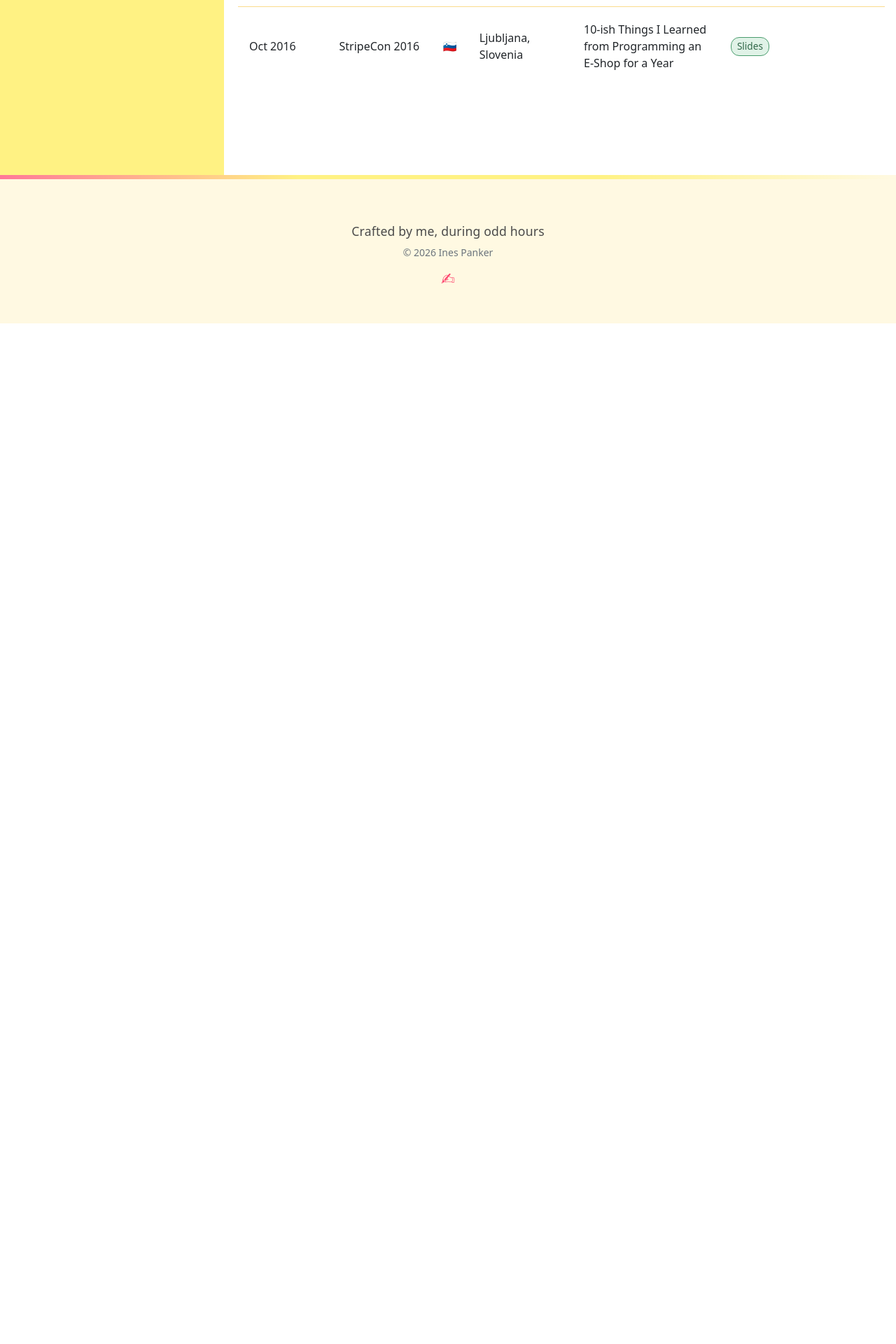
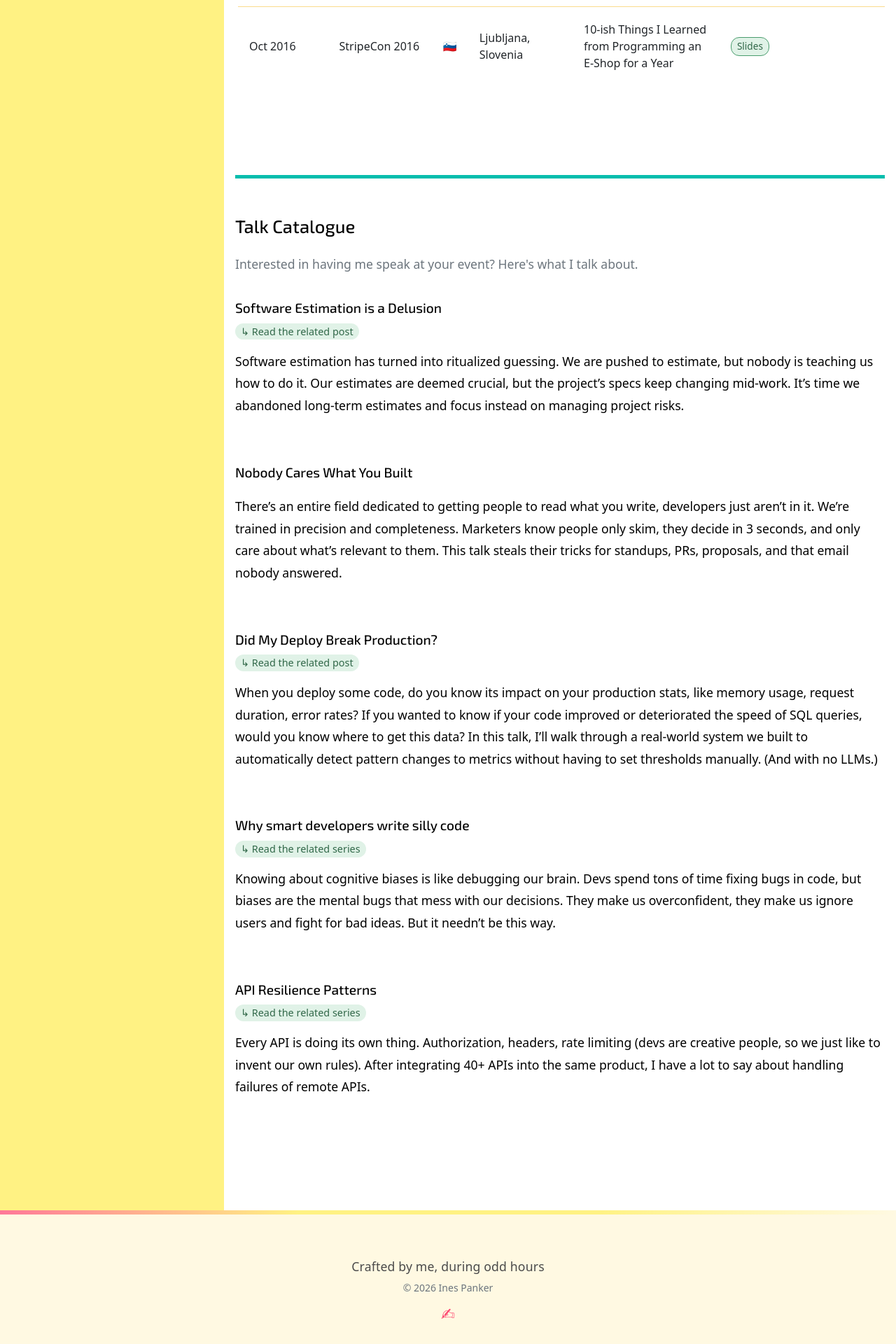
Before and after one commit to inesp/inesp.github.io, a Jekyll site: the page built from talks.html, in a window 1280 px wide. Shown: the part 1716-3636 px from the top of the page at 70% size. Built offline with Jekyll 4.4.1, drawn with Linux system fonts in a browser that asks for light colours; nearby versions of some CDN libraries; some web fonts are replaced; a style sheet for code colours, icons or effects is not loaded; before the commit the page ends 2178 px from its top, so only the background shows below that.

Commit message:
Add a talks catalogue
why: for the fun of it, I guess :-)

```diff
--- /dev/null
+++ b/_data/talk_catalogue.yml
@@ -0,0 +1,20 @@
+- title: Software Estimation is a Delusion
+  post_slug: estimation-is-a-delusion
+  description: Software estimation has turned into ritualized guessing. We are pushed to estimate, but nobody is teaching us how to do it. Our estimates are deemed crucial, but the project's specs keep changing mid-work. It's time we abandoned long-term estimates and focus instead on managing project risks.
+
+- title: Nobody Cares What You Built
+  post_slug:
+  series:
+  description: There's an entire field dedicated to getting people to read what you write, developers just aren't in it. We're trained in precision and completeness. Marketers know people only skim, they decide in 3 seconds, and only care about what's relevant to them. This talk steals their tricks for standups, PRs, proposals, and that email nobody answered.
+
+- title: Did My Deploy Break Production?
+  post_slug: impact-of-a-deploy
+  description: When you deploy some code, do you know its impact on your production stats, like memory usage, request duration, error rates? If you wanted to know if your code improved or deteriorated the speed of SQL queries, would you know where to get this data? In this talk, I’ll walk through a real-world system we built to automatically detect pattern changes to metrics without having to set thresholds manually. (And with no LLMs.)
+
+- title: Why smart developers write silly code
+  series: Cognitive Biases in Code
+  description: Knowing about cognitive biases is like debugging our brain. Devs spend tons of time fixing bugs in code, but biases are the mental bugs that mess with our decisions. They make us overconfident, they make us ignore users and fight for bad ideas. But it needn't be this way.
+
+- title: API Resilience Patterns
+  series: API Resilience Patterns
+  description: Every API is doing its own thing. Authorization, headers, rate limiting (devs are creative people, so we just like to invent our own rules). After integrating 40+ APIs into the same product, I have a lot to say about handling failures of remote APIs.
--- a/_sass/colors.scss
+++ b/_sass/colors.scss
@@ -23,7 +23,7 @@ $color-green-dark: #316849;
 $color-green-vivid: #28a745;
 $color-green-mint: #d4edda;
 $color-teal: #06bdad;
-$color-teal-dark: #00a89a;
+$color-teal-dark: #008378;
 $color-teal-light: #e0f7f5;
 $color-blue: #35b0e8;
 $color-blue-dark: #0288d1;
--- a/_sass/tables.scss
+++ b/_sass/tables.scss
@@ -166,6 +166,8 @@ table.talks {
     }
   }
 
+}
+
 .talk-based-on {
   font-size: 90%;
   margin-top: $quarter-standard-margin;
@@ -177,6 +179,7 @@ table.talks {
     background: $color-green-light;
     border-radius: 0.75rem;
     transition: all 0.2s ease;
+    text-decoration: none;
 
     &:hover {
       background: $color-green;
@@ -184,4 +187,30 @@ table.talks {
     }
   }
 }
+
+// ------------------------ TALK CATALOGUE
+.talk-catalogue {
+  margin-top: 4rem;
+  padding-top: 3rem;
+  border-top: 5px solid $color-teal;
+  margin-bottom: 8rem;
+
+  > p {
+    color: $color-text-muted;
   }
+}
+
+.talk-catalogue-list {
+  display: flex;
+  flex-direction: column;
+  gap: 2rem;
+}
+
+.talk-catalogue-item {
+  h3 {
+    font-size: 1.2rem;
+    margin-bottom: 0.2rem;
+  }
+
+
+}
--- a/talks.html
+++ b/talks.html
@@ -67,3 +67,31 @@ fluid: true
     {%- endfor -%}
   </tbody>
 </table>
+
+<section class="talk-catalogue">
+  <h2>Talk Catalogue</h2>
+  <p>Interested in having me speak at your event? Here's what I talk about.</p>
+
+  <div class="talk-catalogue-list">
+    {%- for talk in site.data.talk_catalogue -%}
+    <div class="talk-catalogue-item">
+      <h3>{{ talk.title }}</h3>
+      {%- if talk.post_slug -%}
+        {%- for post in site.posts -%}
+          {%- if post.slug == talk.post_slug -%}
+            <div class="talk-based-on">
+              <a href="{{ post.url }}">↳ Read the related post</a>
+            </div>
+            {%- break -%}
+          {%- endif -%}
+        {%- endfor -%}
+      {%- elsif talk.series -%}
+        <div class="talk-based-on">
+          <a href="/topic/{{ talk.series | slugify }}/">↳ Read the related series</a>
+        </div>
+      {%- endif -%}
+      {{ talk.description | markdownify }}
+    </div>
+    {%- endfor -%}
+  </div>
+</section>
```
Lines whose indentation alone changed are shown as unchanged.
